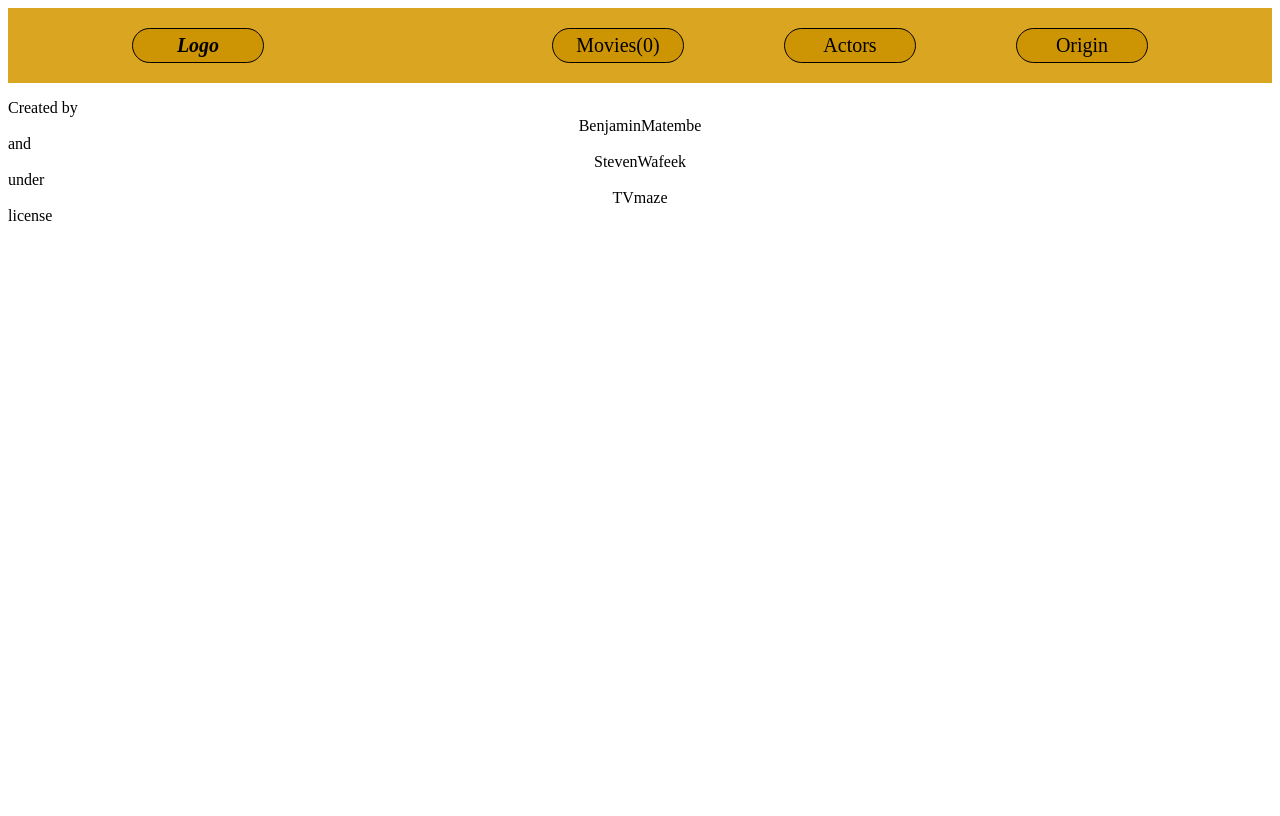
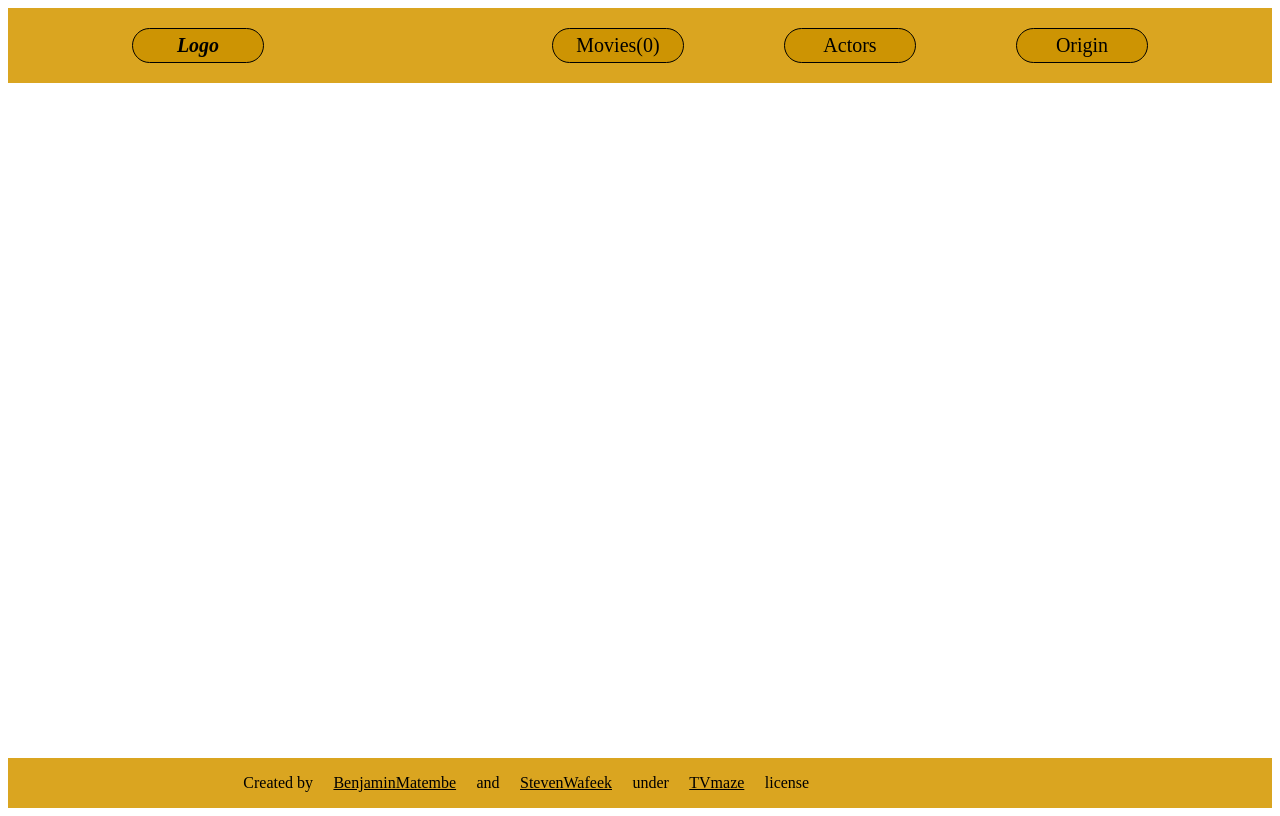
Before and after one commit to StevenWafeek/Javascript-Capstone, a website built with webpack: page src/index.html in a window 1280 px wide. Built offline with nearby package versions, Linux system fonts and the light colour scheme.

Commit message:
Add styles to footer

```diff
--- a/src/style.css
+++ b/src/style.css
@@ -1,3 +1,8 @@
+body{
+  min-height: 100vh;
+  display: flex;
+  flex-direction: column;
+}
 nav {
   background-color: goldenrod;
   display: flex;
@@ -35,3 +40,21 @@ div p {
   align-items: center;
   font-style: oblique;
 }
+footer p{
+  display: flex;
+  justify-content: space-evenly;
+  width: 48%;
+  align-items: center;
+  margin-left: 17%;
+}
+footer{
+  margin-top: auto;
+  background: goldenrod;
+}
+footer a{
+  color: black;
+  display: flex;
+  justify-content: center;
+  align-items: center;
+  text-decoration: underline;
+}
```
